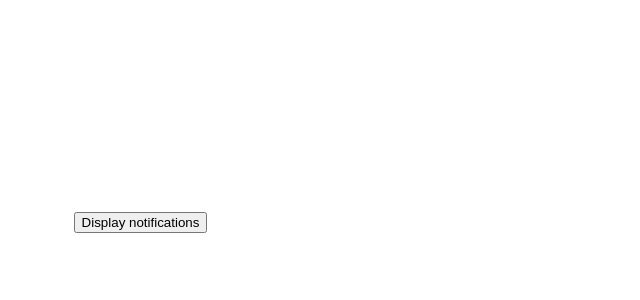
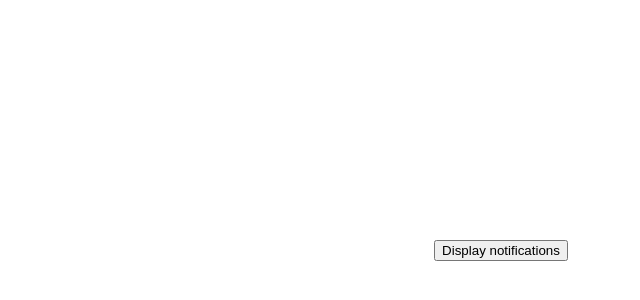
Before and after one commit to Sellig20/homeys, a Vue app: page / in a window 1280 px wide. Shown: the part 182-482 px from the top of the page, without its empty margins (139-779 px from the left). Built offline with nearby package versions, Linux system fonts and the light colour scheme.

Commit message:
correction : affichage au centre

```diff
--- a/src/App.vue
+++ b/src/App.vue
@@ -1,6 +1,6 @@
 <template>
   <div class="notification-container">
-    <button v-if="isButtonDisplay" @click="showNotif">Display notifications
+    <button class="buttonDisplay" v-if="isButtonDisplay" @click="showNotif">Display notifications
     </button>
     <base-notification
     v-for="notification in notifications" :notificationId="notification.id" :title="notification.title" :icon="notification.icon" :color="notification.color" :borderColor="notification.borderColor" :alt="notification.alt"
@@ -48,4 +48,8 @@ export default {
   gap: 20px;
   align-items: center;
 }
+
+.buttonDisplay {
+
+}
 </style>
--- a/src/assets/main.css
+++ b/src/assets/main.css
@@ -24,11 +24,9 @@ a,
 @media (min-width: 1024px) {
   body {
     display: flex;
+    flex-direction: column;
+    justify-content: center;
     place-items: center;
-    width: 559px;
-    height: 808px;
-    top: -404px;
-    left: -280px;
     border: 1px 0px 0px 0px;
     opacity: 0px;
   }
```
